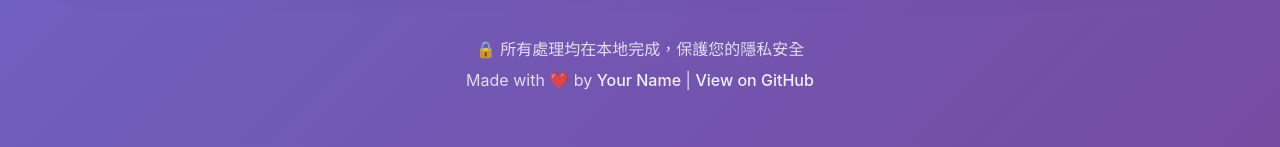
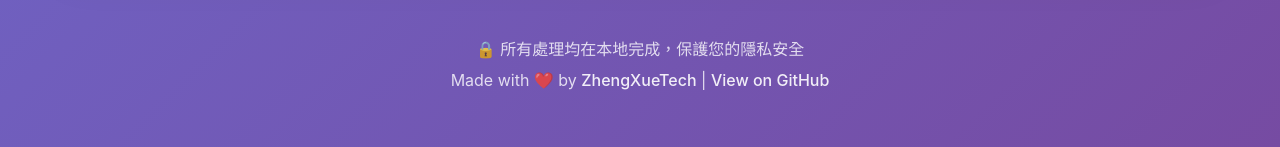
Before and after one commit to ZhengXueTech/web-media-tools, a plain HTML site: page main_index_page.html in a window 1280 px wide. Shown: the part 2104-2251 px from the top of the page. Drawn offline with Linux system fonts and the light colour scheme.

Commit message:
Update main_index_page.html

```diff
--- a/main_index_page.html
+++ b/main_index_page.html
@@ -506,7 +506,7 @@
             <p>🔒 所有處理均在本地完成，保護您的隱私安全</p>
             <p style="margin-top: 10px;">
                 Made with ❤️ by
-                <a href="https://github.com/your-username" target="_blank">Your Name</a>
+                <a href="https://github.com/your-username" target="_blank">ZhengXueTech</a>
                 |
                 <a href="https://github.com/your-username/web-media-tools" target="_blank">View on GitHub</a>
             </p>
```
